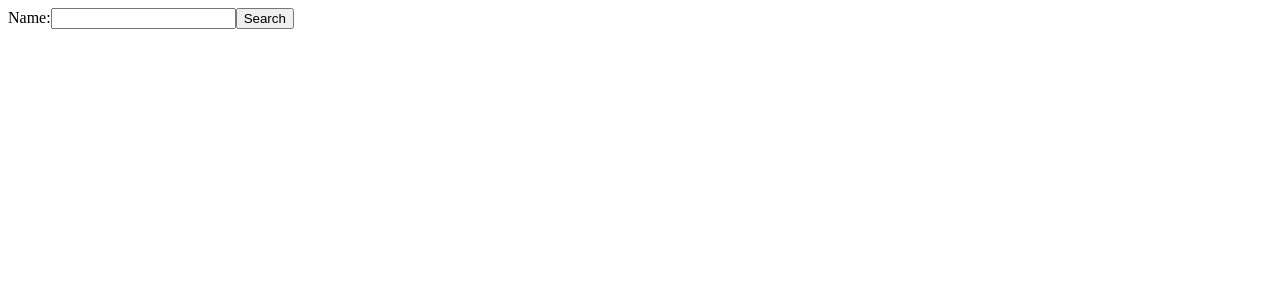
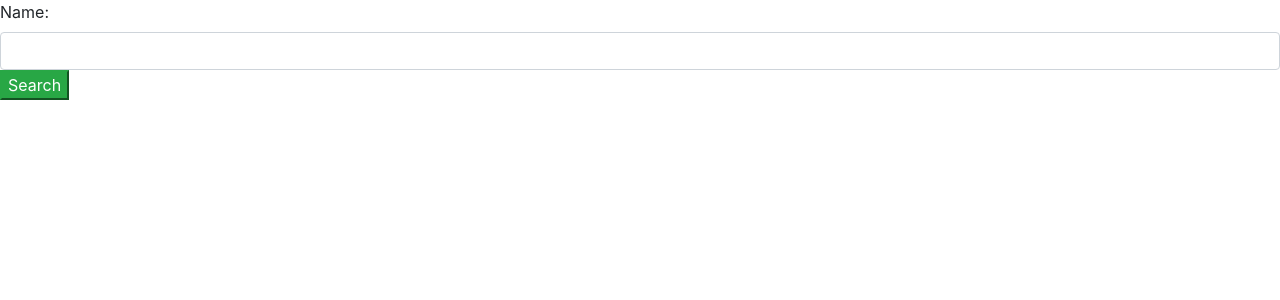
Before and after one commit to nignanthomas/Github-Search, an Angular app: page / in a window 1280 px wide. Shown: the top 300 px of the page. Built offline with nearby package versions, Linux system fonts and the light colour scheme.

Commit message:
add bootstrap to the app; add bootstrap classes to the form

```diff
--- a/package.json
+++ b/package.json
@@ -20,6 +20,7 @@
     "@angular/platform-browser": "^6.1.0",
     "@angular/platform-browser-dynamic": "^6.1.0",
     "@angular/router": "^6.1.0",
+    "bootstrap": "^4.1.3",
     "core-js": "^2.5.4",
     "rxjs": "~6.2.0",
     "zone.js": "~0.8.26"
--- a/src/app/github-form/github-form.component.html
+++ b/src/app/github-form/github-form.component.html
@@ -10,5 +10,7 @@
         <p>Name is required</p>
       </div>
 
+      {{username}}
+
 
 </form>
--- a/src/styles.css
+++ b/src/styles.css
@@ -1 +1,3 @@
 /* You can add global styles to this file, and also import other style files */
+
+@import '~bootstrap/dist/css/bootstrap.css';
```
Also changed, not shown: 1 other file (tests, documents, lock files or other folders).
